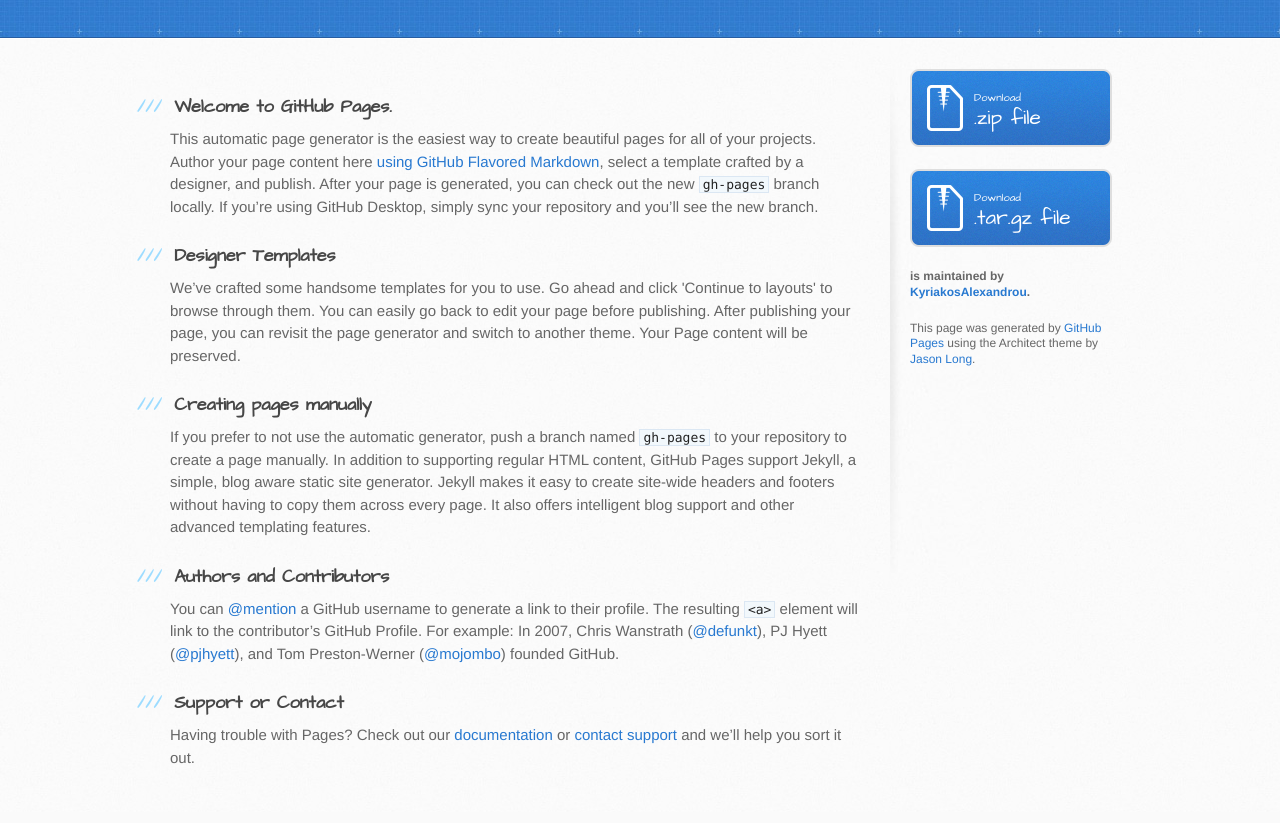
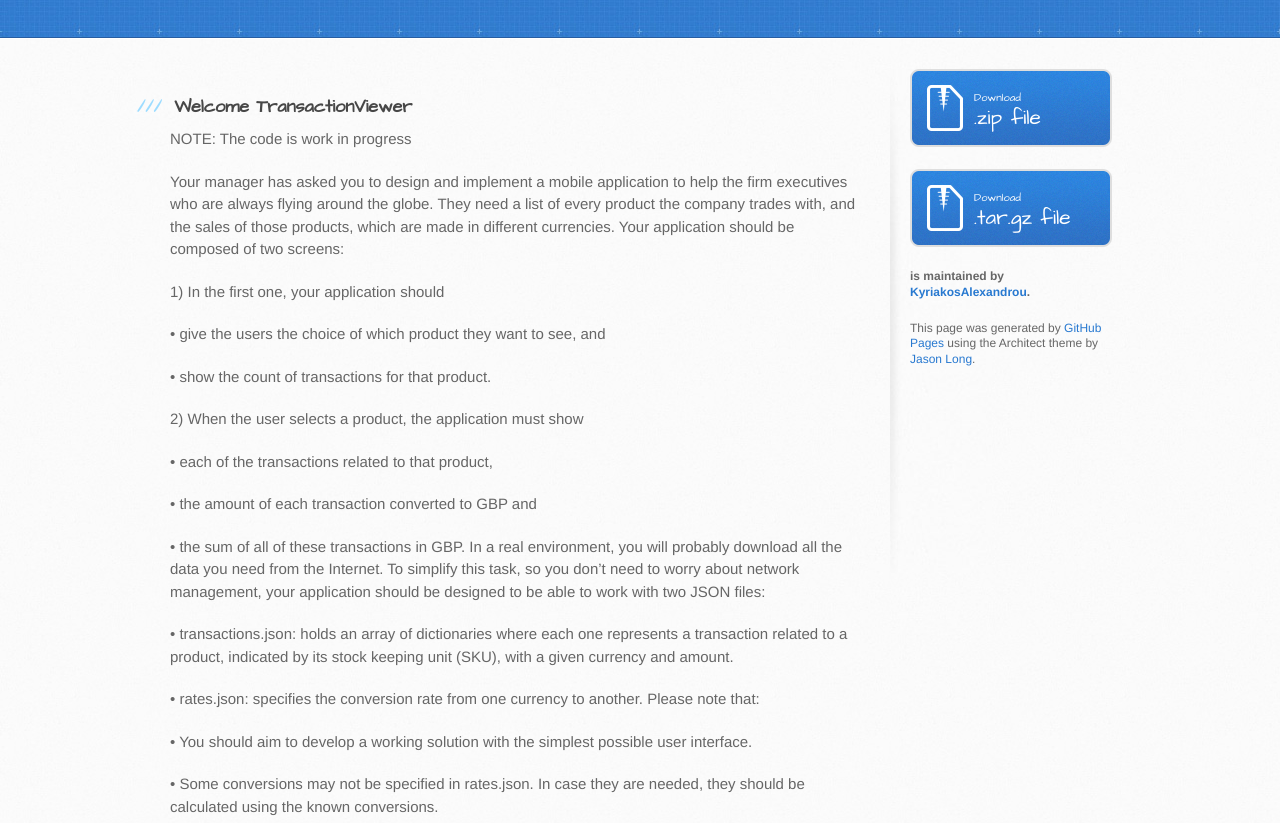
Before and after one commit to AnvilAndHammerLtd/TransactionViewer, a plain HTML site: page index.html in a window 1280 px wide. Shown: the part 129-952 px from the top of the page. Drawn offline with Linux system fonts and the light colour scheme.

```diff
--- a/index.html
+++ b/index.html
@@ -29,19 +29,37 @@
       <div class="inner clearfix">
         <section id="main-content">
           <h3>
-<a id="welcome-to-github-pages" class="anchor" href="#welcome-to-github-pages" aria-hidden="true"><span aria-hidden="true" class="octicon octicon-link"></span></a>Welcome to GitHub Pages.</h3>
+<a id="welcome-transactionviewer" class="anchor" href="#welcome-transactionviewer" aria-hidden="true"><span aria-hidden="true" class="octicon octicon-link"></span></a>Welcome TransactionViewer</h3>
 
-<p>This automatic page generator is the easiest way to create beautiful pages for all of your projects. Author your page content here <a href="https://guides.github.com/features/mastering-markdown/">using GitHub Flavored Markdown</a>, select a template crafted by a designer, and publish. After your page is generated, you can check out the new <code>gh-pages</code> branch locally. If you’re using GitHub Desktop, simply sync your repository and you’ll see the new branch.</p>
+<p>NOTE: The code is work in progress</p>
 
-<h3>
-<a id="designer-templates" class="anchor" href="#designer-templates" aria-hidden="true"><span aria-hidden="true" class="octicon octicon-link"></span></a>Designer Templates</h3>
+<p>Your manager has asked you to design and implement a mobile application to help the firm executives who are always flying around the globe. They need a list of every product the company trades with, and the sales of those products, which are made in different currencies. Your application should be composed of two screens:</p>
 
-<p>We’ve crafted some handsome templates for you to use. Go ahead and click 'Continue to layouts' to browse through them. You can easily go back to edit your page before publishing. After publishing your page, you can revisit the page generator and switch to another theme. Your Page content will be preserved.</p>
+<p>1) In the first one, your application should</p>
 
-<h3>
-<a id="creating-pages-manually" class="anchor" href="#creating-pages-manually" aria-hidden="true"><span aria-hidden="true" class="octicon octicon-link"></span></a>Creating pages manually</h3>
+<p>• give the users the choice of which product they want to see, and</p>
 
-<p>If you prefer to not use the automatic generator, push a branch named <code>gh-pages</code> to your repository to create a page manually. In addition to supporting regular HTML content, GitHub Pages support Jekyll, a simple, blog aware static site generator. Jekyll makes it easy to create site-wide headers and footers without having to copy them across every page. It also offers intelligent blog support and other advanced templating features.</p>
+<p>• show the count of transactions for that product.</p>
+
+<p>2) When the user selects a product, the application must show</p>
+
+<p>• each of the transactions related to that product,</p>
+
+<p>• the amount of each transaction converted to GBP and</p>
+
+<p>• the sum of all of these transactions in GBP. In a real environment, you will probably download all the data you need from the Internet. To simplify this task, so you don’t need to worry about network management, your application should be designed to be able to work with two JSON files:</p>
+
+<p>• transactions.json: holds an array of dictionaries where each one represents a transaction related to a product, indicated by its stock keeping unit (SKU), with a given currency and amount.</p>
+
+<p>• rates.json: specifies the conversion rate from one currency to another. Please note that:</p>
+
+<p>• You should aim to develop a working solution with the simplest possible user interface.</p>
+
+<p>• Some conversions may not be specified in rates.json. In case they are needed, they should be calculated using the known conversions.</p>
+
+<p>• Two different sample data sets are included so you can test your solution with different scenarios.</p>
+
+<p>• Other sets of data will be used to validate your solution, which should be general enough to handle all the possible different scenarios, including empty data files and other common errors.</p>
 
 <h3>
 <a id="authors-and-contributors" class="anchor" href="#authors-and-contributors" aria-hidden="true"><span aria-hidden="true" class="octicon octicon-link"></span></a>Authors and Contributors</h3>
```
Also changed, not shown: params.json (+1 -1 lines).
